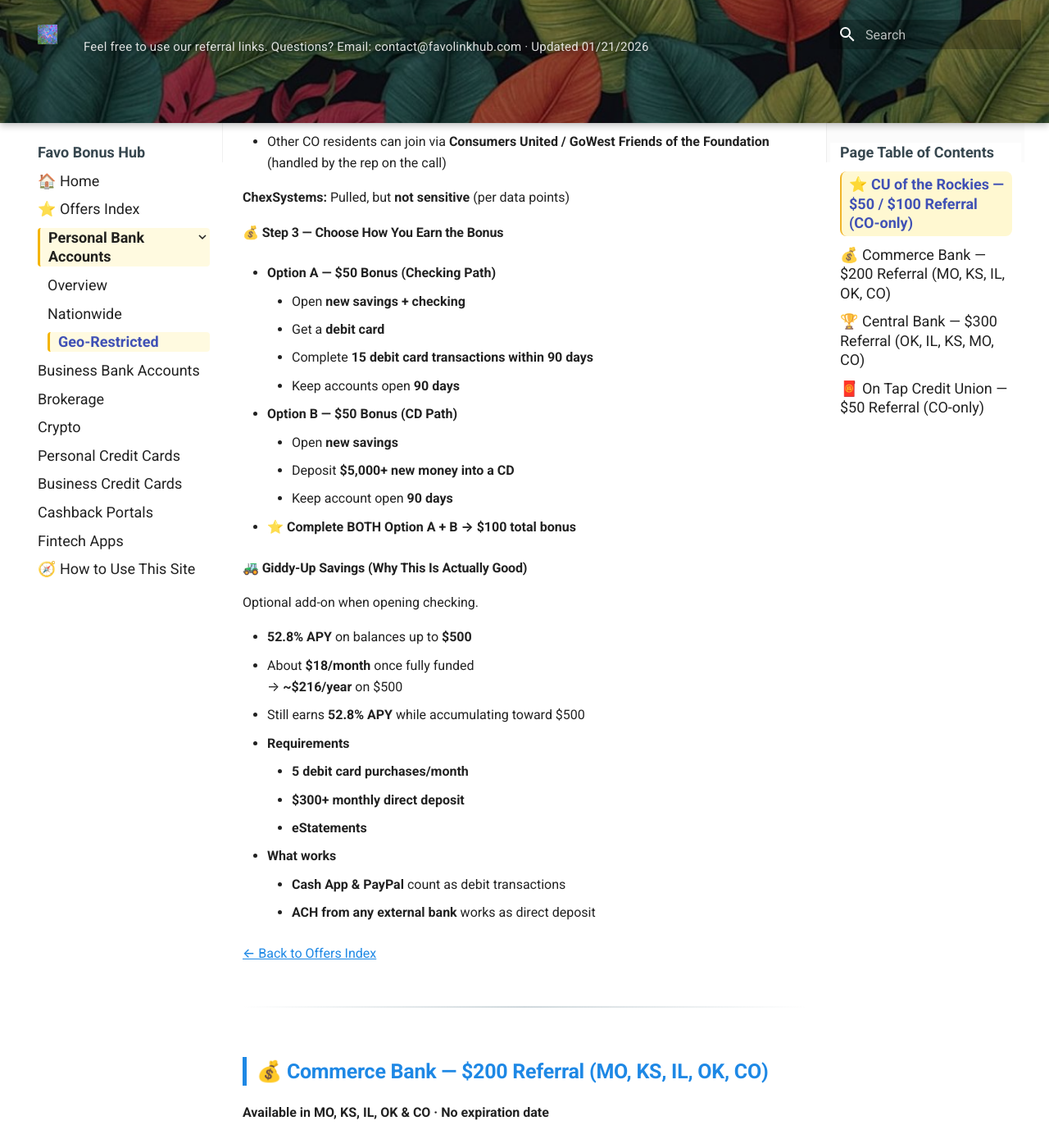
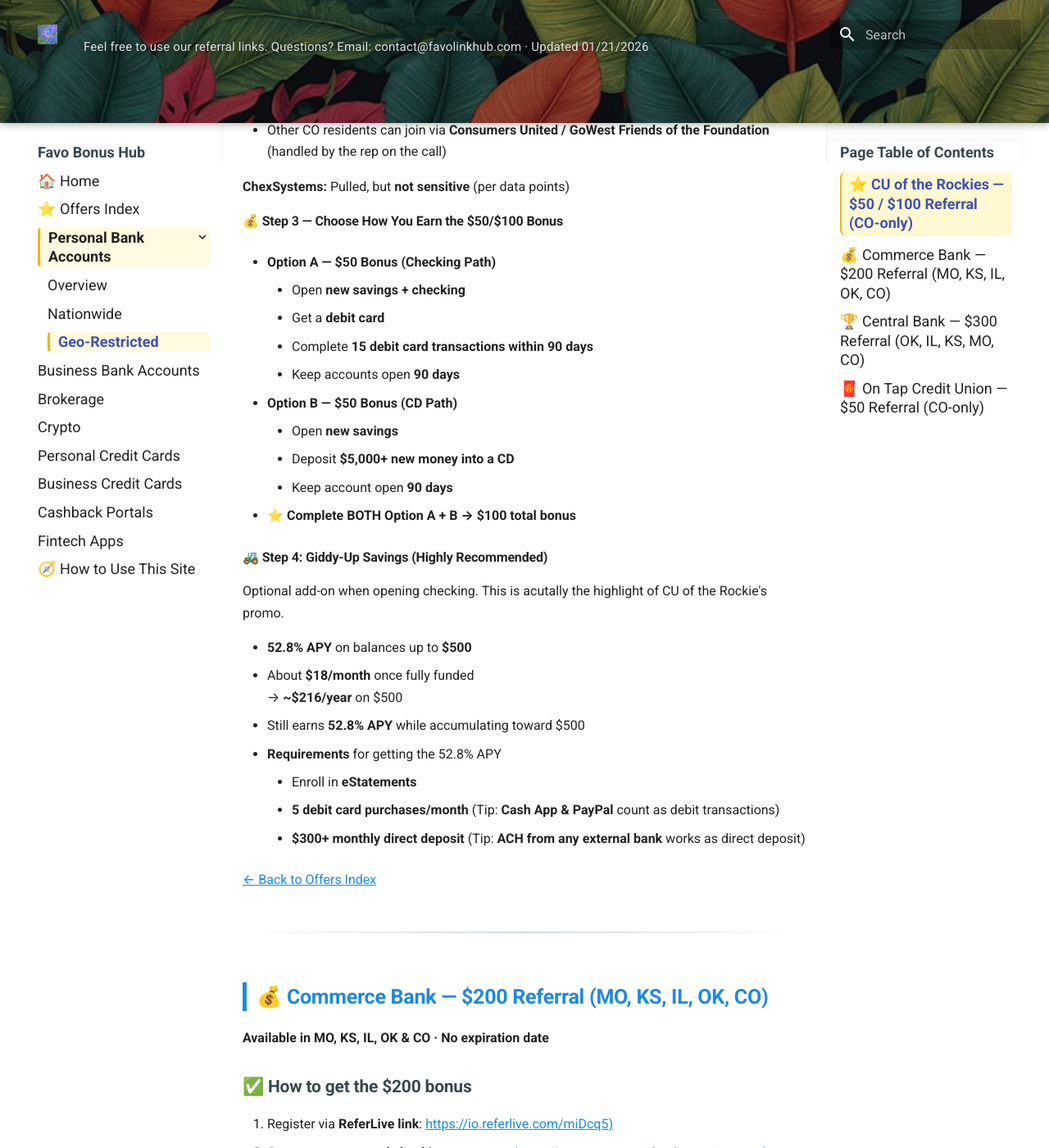
Before and after one commit to whispersofzephyr/favolinkhub-site, an MkDocs documentation site: the page built from docs/personal-bank-geo.md, in a window 1280 px wide and 1400 px high, scrolled down 1177 px. Shown: the whole window at 82% size. Built offline with MkDocs 1.6.1 and Material for MkDocs 9.7.7, drawn with Linux system fonts in a browser that asks for light colours; some of the changed text lies outside the part shown.

Commit message:
Update personal-bank-geo.md

```diff
--- a/docs/personal-bank-geo.md
+++ b/docs/personal-bank-geo.md
@@ -27,7 +27,7 @@ I’ll submit your info through the **CUR referral form**.
 > ⚠️ This is **not** a referral link. The referral must be submitted manually.
 
 #### 📞 Step 2 — CUR Calls You
-    A CUR representative will call you **within 1 business day** to:
+A CUR representative will call you **within 1 business day** to:
 
  - Confirm eligibility
  - Handle membership qualification (if needed)
@@ -41,7 +41,7 @@ I’ll submit your info through the **CUR referral form**.
 
 **ChexSystems:** Pulled, but **not sensitive** (per data points)
 
-#### 💰 Step 3 — Choose How You Earn the Bonus
+#### 💰 Step 3 — Choose How You Earn the $50/$100 Bonus
 
 - **Option A — $50 Bonus (Checking Path)**
 
@@ -58,25 +58,18 @@ I’ll submit your info through the **CUR referral form**.
 
 - ⭐ **Complete BOTH Option A + B → $100 total bonus**
 
-#### 🚜 Giddy-Up Savings (Why This Is Actually Good)
-Optional add-on when opening checking.
+#### 🚜 Step 4: Giddy-Up Savings (Highly Recommended)
+  Optional add-on when opening checking. This is acutally the highlight of CU of the Rockie's promo.
 
 - **52.8% APY** on balances up to **$500**
 - About **$18/month** once fully funded
   → **~$216/year** on $500
 - Still earns **52.8% APY** while accumulating toward $500
+- **Requirements** for getting the 52.8% APY
 
-- **Requirements**
-
-    - **5 debit card purchases/month**
-    - **$300+ monthly direct deposit**
-    - **eStatements**
-
-- **What works**
-
-    - **Cash App & PayPal** count as debit transactions
-    - **ACH from any external bank** works as direct deposit
-
+    - Enroll in **eStatements**
+    - **5 debit card purchases/month** (Tip: **Cash App & PayPal** count as debit transactions)
+    - **$300+ monthly direct deposit** (Tip: **ACH from any external bank** works as direct deposit)
 
 --8<-- "snippets/back-to-list.md"
 
```
